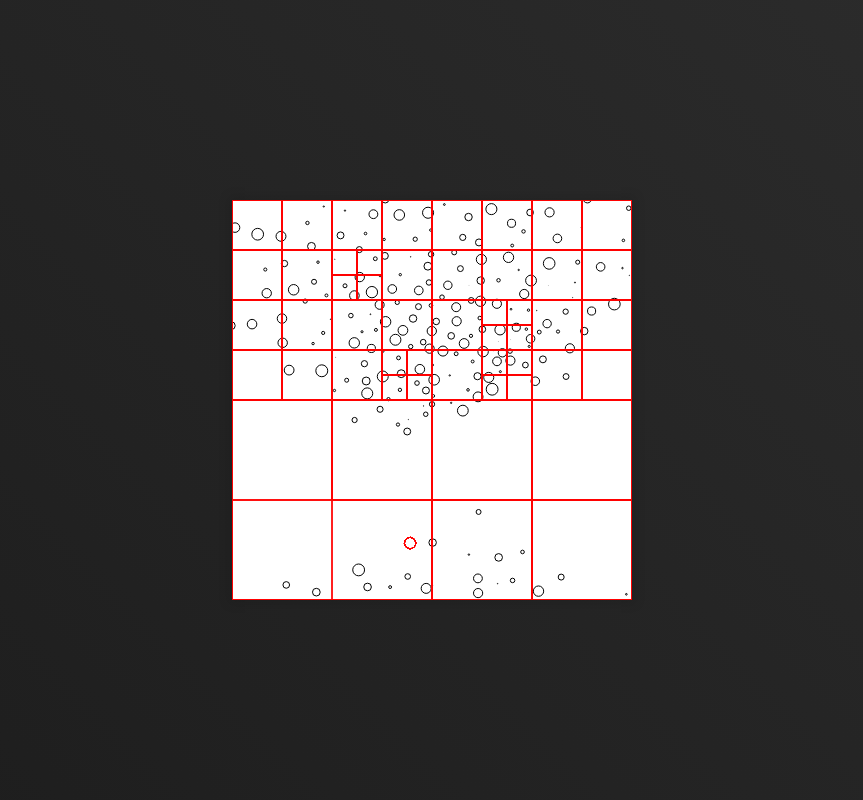
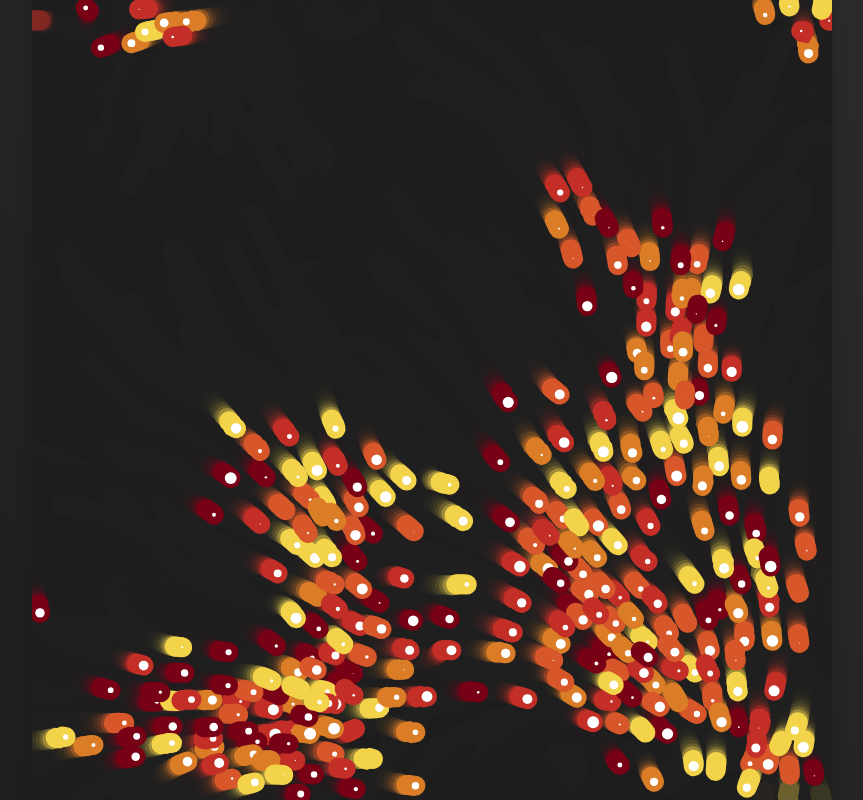
Before and after one commit to tournevis/vektor, a website built with webpack: page index.html in a window 1280 px wide. Shown: the whole page, without its empty margins (208-1071 px from the left). Built offline with nearby package versions, Linux system fonts and the light colour scheme; animation ran at ten frames a second.

Commit message:
💎 add position save

```diff
--- a/index.html
+++ b/index.html
@@ -10,6 +10,9 @@
 		padding: 0;
 		position: relative;
 	}
+	canvas{
+		display:block;
+	}
 	.app-container{
 		width:100vw;
 		height: 100vh;
@@ -18,8 +21,6 @@
 	}
 	#canvas-container{
 		position: absolute;
-		width:400px;
-		height: 400px;
 		top:50%;
 		left:50%;
 		transform: translate(-50%,-50%);
--- a/src/lib/vektor.js
+++ b/src/lib/vektor.js
@@ -2,7 +2,11 @@
 
 export default class Vektor {
   constructor(x, y, z) {
-    if (x instanceof Array) {
+    if (x instanceof Vektor) {
+      this.x = x.x || 0
+      this.y = x.y || 0
+      this.z = x.z || 0
+    } else if (x instanceof Array) {
       this.x = arguments[0] || 0
       this.y = arguments[1] || 0
       this.z = arguments[2] || 0
--- a/src/main.js
+++ b/src/main.js
@@ -4,12 +4,12 @@ import Particle from './particle.js'
 let ctx , canvas, qTree, lastCalledTime
 let PARTICLES_ARRAY = []
 let  mousePos = new Point(0,0)
-const PARTICLE_NUM = 200
-
+const PARTICLE_NUM = 300
+const CANVAS_SIZE = 800
 let setup = () => {
  	canvas = document.createElement('canvas')
- 	canvas.height = 400
- 	canvas.width = 400
+ 	canvas.height = CANVAS_SIZE
+ 	canvas.width = CANVAS_SIZE
  	let container = document.querySelector('#canvas-container')
  	container.append(canvas)
   canvas.addEventListener('mousemove', function (ev) {
@@ -19,14 +19,14 @@ let setup = () => {
   })
  	ctx = canvas.getContext('2d')
   for (var i = 0; i <= PARTICLE_NUM; i++) {
-  	PARTICLES_ARRAY.push(new Particle(Math.random() * 400,Math.random() * 400,ctx))
+  	PARTICLES_ARRAY.push(new Particle(Math.random() * CANVAS_SIZE,Math.random() * CANVAS_SIZE,ctx, CANVAS_SIZE))
   }
   draw()
   /*
   let boundary = new Rect(10,10, 380, 380)
   qTree = new Quadtree(boundary, 8 )
   for (var i = 0; i < 190; i++) {
-    let p = new Point(random(400), random(400))
+    let p = new Point(random(CANVAS_SIZE), random(CANVAS_SIZE))
     qTree.insert(p)
   }
   rangeDraw()*/
@@ -35,7 +35,7 @@ let setup = () => {
 document.addEventListener("DOMContentLoaded", setup)
 
 let rangeDraw = () => {
-  ctx.clearRect(0, 0, 400, 400);
+  ctx.clearRect(0, 0, CANVAS_SIZE, CANVAS_SIZE);
   ctx.strokeStyle= "#0F0"
   ctx.rect(mousePos.x - 50, mousePos.y - 50, 100, 100)
   ctx.stroke()
@@ -54,10 +54,15 @@ let rangeDraw = () => {
 }
 
 let draw = () => {
-	ctx.clearRect(0, 0, 400, 400);
-  let boundary = new Rect(0, 0, 400, 400)
-  qTree = new Quadtree(boundary, 6)
-  for (var i = PARTICLES_ARRAY.length - 1; i >= 0; i--) {
+  ctx.save()
+  ctx.fillStyle ='rgba(30,30,30,0.4)'
+  ctx.rect(0, 0, CANVAS_SIZE, CANVAS_SIZE)
+  ctx.fill()
+  ctx.restore()
+
+  let boundary = new Rect(0, 0, CANVAS_SIZE, CANVAS_SIZE)
+  qTree = new Quadtree(boundary, 8)
+  for (var i = PARTICLES_ARRAY.length - 1; i > 0; i--) {
     let p = PARTICLES_ARRAY[i]
     let point = new Point(p.position.x, p.position.y, p)
 		p.edges()
@@ -72,6 +77,6 @@ let draw = () => {
     var other = qTree.query(range)
 		p.compute(other)
 	}
-  qTree.show(ctx)
+  //qTree.show(ctx)
 	window.requestAnimationFrame(draw)
 }
--- a/src/particle.js
+++ b/src/particle.js
@@ -1,25 +1,45 @@
-import { Vektor, dist } from './lib/index.js'
+import { Vektor, dist, random } from './lib/index.js'
 
 export default class particle {
-	constructor(x, y, ctx) {
+	constructor(x, y, ctx, edge) {
 			this.position =  new Vektor(x, y);
-	    //this.velocity = p5.Vector.random2D();
+	    this.lastPosLength = 4
+	    this.lastPos = []
 	    this.ctx = ctx;
+	    this.edge = edge
 	    this.acceleration = new Vektor(0, 0)
 	    this.maxForce = 1;
 	    this.maxSpeed = 4;
+	    this.colorIndex = ['780116','db7c26','f3d34a','d8572a','c32f27']
+	    this.color = this.colorIndex[random(this.colorIndex.length)]
 	    this.radius = Math.random() * 6
 	    this.acceleration = new Vektor(0, 0)
 	    this.velocity = new Vektor(Math.random() * 10 -5, Math.random() * 10 - 5)
 	    this.velocity.scaleMag(Math.random() + 0.5)
 	}
 	createVector (x, y) {
-		return new Vektor(x || Math.random() * 400, y ||  Math.random() * 400)
+		return new Vektor(x || Math.random() * this.edge, y ||  Math.random() * this.edge)
 	}
 	draw () {
+		this.ctx.save()
+		this.ctx.beginPath();
+		this.ctx.moveTo(this.position.x, this.position.y);
+		for (var i = 0 ; i < this.lastPos.length; i++) {
+			this.ctx.lineTo(this.lastPos[i].x, this.lastPos[i].y)
+		}
+		this.ctx.lineWidth = 20;
+		this.ctx.strokeStyle = "#" +this.color;
+		this.ctx.lineCap = 'round';
+		this.ctx.stroke()
+		this.ctx.restore() *
+
+		this.ctx.save()
+		this.ctx.fillStyle = '#FFFFFF'
+
 		this.ctx.beginPath();
 		this.ctx.arc(this.position.x, this.position.y, this.radius, 0, 2 * Math.PI);
-		this.ctx.stroke();
+		this.ctx.fill();
+		this.ctx.restore()
 	}
 	align(particles) {
 	    let perceptionRadius = 80;
@@ -86,15 +106,19 @@ export default class particle {
 	    return steering;
 	}
 	edges() {
-	    if (this.position.x > 400) {
+	    if (this.position.x > this.edge) {
 	      this.position.x = 0;
+	      this.lastPos= []
 	    } else if (this.position.x < 0) {
-	      this.position.x = 400;
+	      this.position.x = this.edge;
+	      this.lastPos= []
 	    }
-	    if (this.position.y > 400) {
+	    if (this.position.y > this.edge) {
 	      this.position.y = 0;
+	      this.lastPos= []
 	    } else if (this.position.y < 0) {
-	      this.position.y = 400;
+	      this.position.y = this.edge;
+	      this.lastPos= []
 	    }
 	}
 	compute (paricules) {
@@ -108,8 +132,9 @@ export default class particle {
 	update () {
 		this.velocity.add(this.acceleration)
 		this.velocity.limit(this.maxSpeed)
-
 		this.position.add(this.velocity)
+		this.lastPos.unshift(new Vektor(this.position))
+		this.lastPos.length > this.lastPosLength && this.lastPos.pop()
 		this.acceleration.mult(0);
 	}
 }
```
Also changed, not shown: dist/bundle.js.
